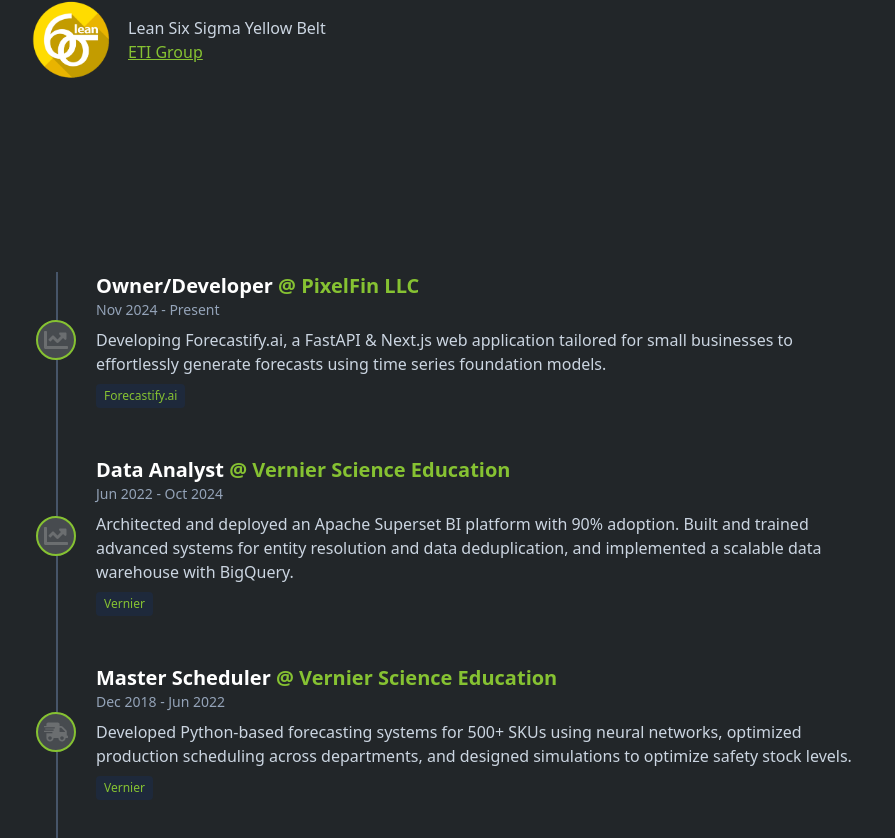
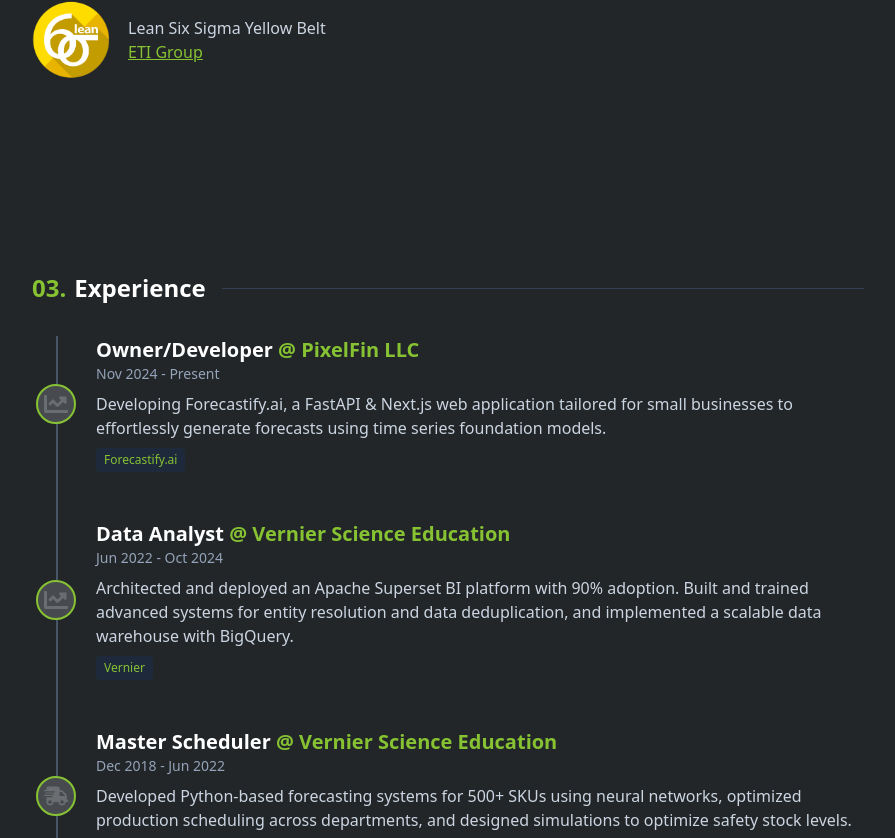
Before and after one commit to tycerch/portfolio, a Next.js app: page / in a window 1280 px wide. Shown: the part 1722-2560 px from the top of the page, without its empty margins (192-1087 px from the left). Built offline with nearby package versions, Linux system fonts and the light colour scheme.

Commit message:
feat: add id attribute to Experience section and enhance section heading layout

```diff
--- a/app/sections/Experience.tsx
+++ b/app/sections/Experience.tsx
@@ -1,6 +1,7 @@
 import { TimelineList } from "../components/timeline/TimelineList";
 import { TimelineItem } from "../components/timeline/TimelineItem";
 import { FaShippingFast, FaChartLine } from "react-icons/fa";
+import Link from "next/link";
 
 export default function Experience() {
   // Timeline data in descending order (most recent first)
@@ -55,7 +56,7 @@
     },
   ];
 
-  // Map timeline data with larger icons (size 24) for a stronger “period” effect.
+  // Map timeline data with larger icons for a stronger “period” effect.
   const timelineDataWithIcons = timelineData.map((item) => {
     let icon;
     if (item.title === "Data Analyst" || item.company === "PixelFin LLC") {
@@ -67,8 +68,14 @@
   });
 
   return (
-    <section className="mx-auto max-w-4xl py-24 px-8">
-      <TimelineList title="Experience">
+    <section id="experience" className="mx-auto max-w-4xl py-24 px-8">
+      {/* Experience Section Heading */}
+      <h2 className="text-2xl font-bold text-white mb-8 flex items-center">
+        <span className="text-highlight mr-2">03.</span> Experience
+        <div className="ml-4 flex-grow border-t border-slate-700" />
+      </h2>
+
+      <TimelineList>
         {timelineDataWithIcons.map((item, index) => (
           <TimelineItem key={index} {...item} />
         ))}
```
